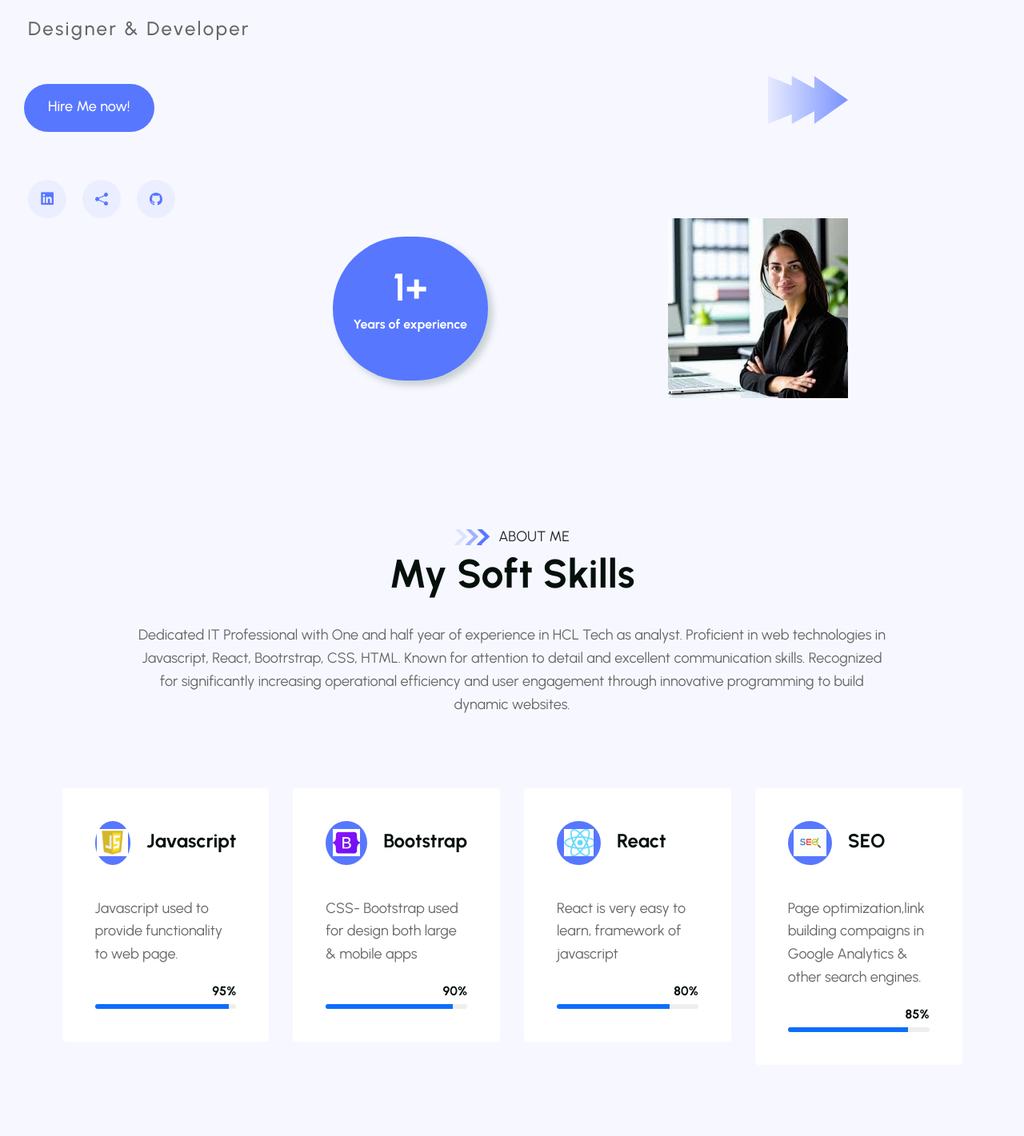
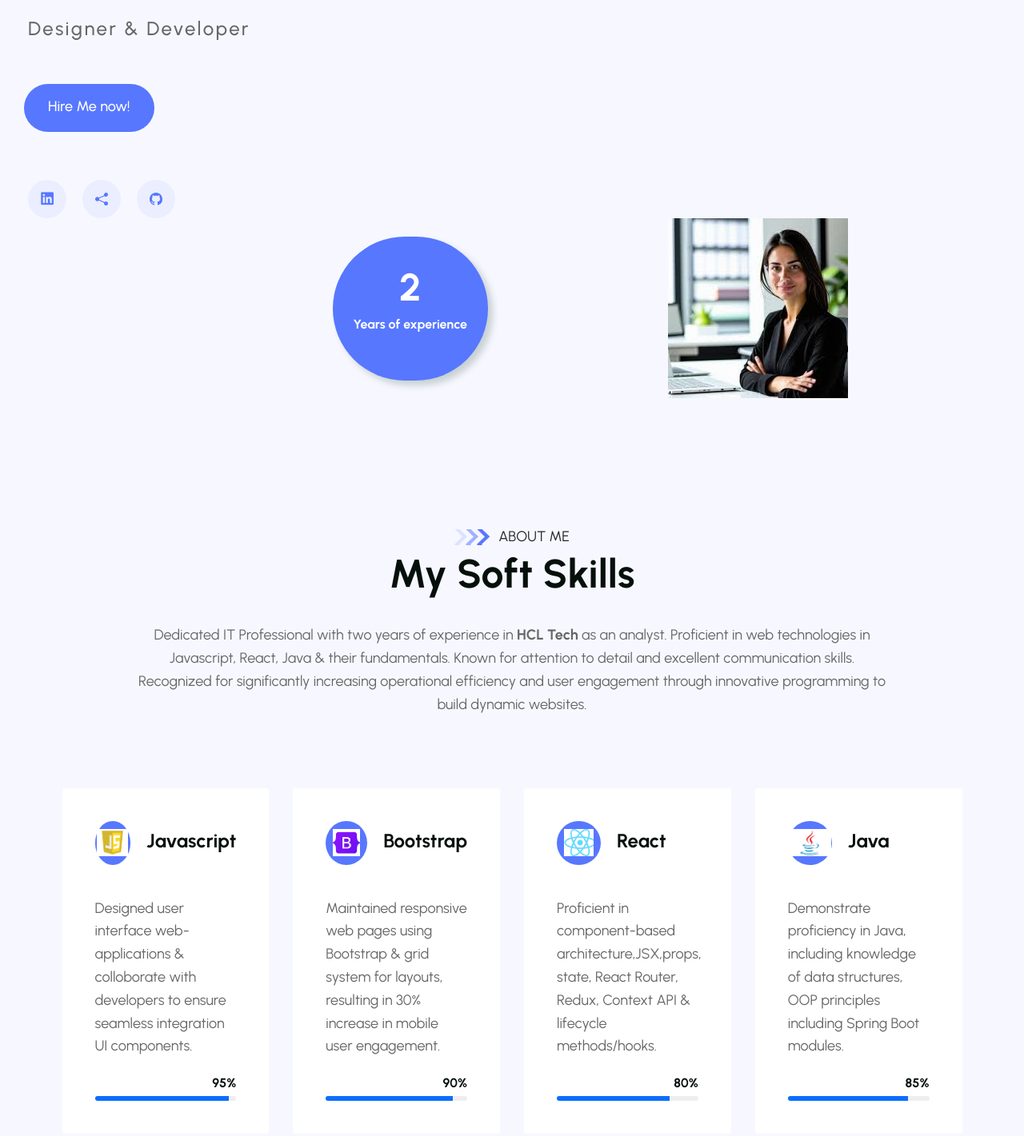
Before and after one commit to Bhuvaneswarp13/New-portfolio, a plain HTML site: page index.html in a window 1280 px wide. Shown: the part 405-1826 px from the top of the page at 80% size. Drawn offline with nearby package versions, Linux system fonts and the light colour scheme.

Commit message:
Update skills

```diff
--- a/index.html
+++ b/index.html
@@ -170,7 +170,7 @@
 </div>
 
 <div class="hero-banner-shape-2 position-absolute" data-aos="fade-up" data-aos-duration="1000" data-aos-delay="900">
-    <img src="./images/triangle-shape.png" alt="triangle-shape">
+  <!--  <img src="./images/triangle-shape.png" alt="triangle-shape">      -->
 </div>
 <div class="hero-banner-shape-3 position-absolute" data-aos="fade-up" data-aos-duration="1000" data-aos-delay="900">
    <!-- <img src="./images/hero-arow.png " width="200px" alt="hero-arrow">      -->
@@ -192,7 +192,7 @@
         <div class="hero-banner-image-div d-flex justify-content-end z-2">
             <img src="./images/female.jpg" alt="hero-banner-image" class="img-fluid">
             <div class="banner-exp-div position-absolute text-center rounded-pill">
-                <h3 class="banner-exp-title text-white"> <span>1</span>+</h3>
+                <h3 class="banner-exp-title text-white"> <span>2</span></h3>
                 <p class="text-white">Years of experience</p>
             </div>
         </div>
@@ -216,8 +216,8 @@
                     </div>
                     <div class="col-xl-10" data-aos="fade-up" data-aos-duration="1000" data-aos-delay="300">
                     <div class="about-me-decription text-center">
-                        <p>Dedicated IT Professional with One and half year of experience in HCL Tech as analyst. Proficient in
-web technologies in Javascript, React, Bootrstrap, CSS, HTML. Known for attention to detail and excellent
+                        <p>Dedicated IT Professional with two years of experience in <b>HCL Tech </b> as an analyst. Proficient in
+web technologies in Javascript, React, Java & their fundamentals. Known for attention to detail and excellent
 communication skills. Recognized for significantly increasing operational efficiency and user engagement
 through innovative programming to build dynamic websites.
 </p>
@@ -243,7 +243,7 @@ through innovative programming to build dynamic websites.
                                 </div>
                                 <div class="skill-item-bottom">
                                     <div class="skill-item-description">
-                                        <p>Javascript used to provide functionality to web page.
+                                        <p>Designed user interface web-applications & colloborate with developers to ensure seamless integration UI components.
 &nbsp;
                                             <br>
                                         </p>
@@ -272,7 +272,7 @@ through innovative programming to build dynamic websites.
                                 </div>
                                 <div class="skill-item-bottom">
                                     <div class="skill-item-description">
-                                        <p>CSS- Bootstrap used for design both large & mobile apps &nbsp;</p>
+                                        <p>Maintained responsive web pages using Bootstrap & grid system for layouts, resulting in 30% increase in mobile user engagement. &nbsp;</p>
                                     </div>
                                     <div class="skill-item-progress">
                                         <div class="single-progress position-relative">
@@ -298,7 +298,7 @@ through innovative programming to build dynamic websites.
                                 </div>
                                 <div class="skill-item-bottom">
                                     <div class="skill-item-description">
-                                        <p>React is very easy to learn, framework of javascript &nbsp; &nbsp; </p>
+                                        <p>Proficient in component-based architecture,JSX,props, state, React Router, Redux, Context API & lifecycle methods/hooks. </p>
                                     </div>
                                     <div class="skill-item-progress">
                                         <div class="single-progress position-relative">
@@ -317,14 +317,14 @@ through innovative programming to build dynamic websites.
                             <div class="skill-item-div">
                                 <div class="skill-item-top d-flex align-items-center">
                                     <div class="skill-item-icon d-flex justify-content-center align-items-center rounded-circle">
-                                        <img src="./images/SEO.png" alt="wordpress-icon" class="img-fluid">
+                                        <img src="./images/Java-Emblem.jpg" alt="wordpress-icon" class="img-fluid">
 
                                     </div>
-                                    <h5 class="skill-item-title">SEO</h5>
+                                    <h5 class="skill-item-title">Java</h5>
                                 </div>
                                 <div class="skill-item-bottom">
                                     <div class="skill-item-description">
-                                        <p>Page optimization,link building compaigns in Google Analytics & other search engines.</p>
+                                        <p>Demonstrate proficiency in Java, including knowledge of  data structures, OOP principles including Spring Boot modules.</p>
                                     </div>
                                     <div class="skill-item-progress">
                                         <div class="single-progress position-relative">
@@ -464,7 +464,7 @@ through innovative programming to build dynamic websites.
                         <div class="experience-item-top d-flex justify-content-between align-items-center">
 <div class="experience-designation-wrapper-div d-flex align-items-center">
     <span class="experience-item-shape position-relative rounded-circle d-flex justify-content-center align-items-center">
-        <h5>Access Management</h5>
+        <h5>Analyst</h5>
     </span>
 
 </div>
@@ -496,7 +496,7 @@ through innovative programming to build dynamic websites.
     </span>
 
 </div>
-<span class="experience-item-years">part-time</span>x
+<span class="experience-item-years">Part-time</span>x
                         </div>
                         <div class="experience-item-bottom d-flex">
                              <div class="experience-item-brand-thumb">
```
Also changed, not shown: images/Java-Emblem.jpg (added).
